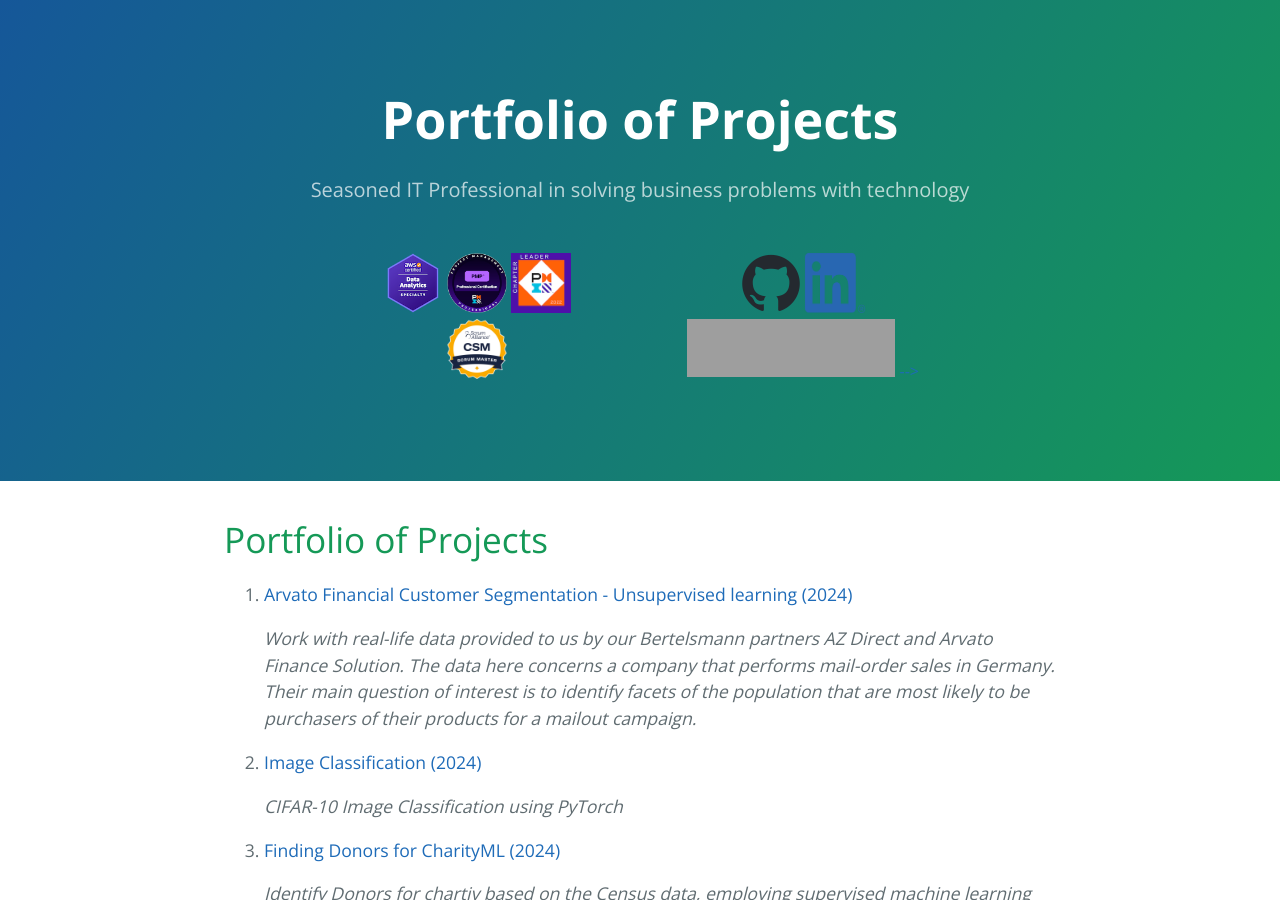
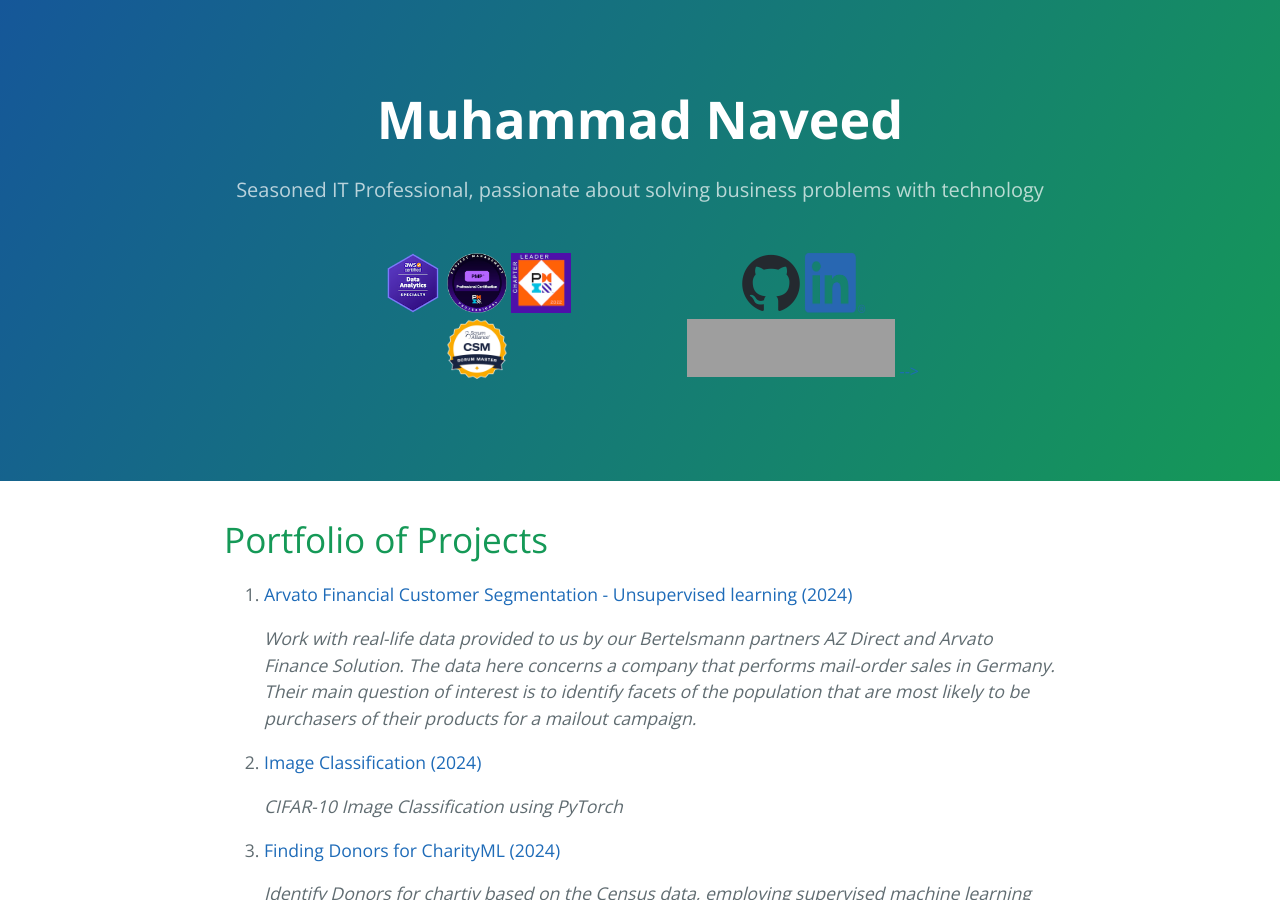
Before and after one commit to mdeevan/mdeevan.github.io, a Jekyll site: the page built from index.md, in a window 1280 px wide and 900 px high. Built offline with Jekyll 4.4.1, drawn with Linux system fonts in a browser that asks for light colours; our own code applies the rules of GitHub Pages for plain Markdown files; grey boxes are pictures that could not be loaded.

Commit message:
update to main page

```diff
--- a/_config.yml
+++ b/_config.yml
@@ -1,5 +1,5 @@
 title: Muhammad Naveed
-description:  Seasoned IT Professional in solving business problems with technology
+description:  Seasoned IT Professional, passionate about solving business problems with technology
 show_downloads: true
 google_analytics:
 theme: jekyll-theme-cayman
--- a/_layouts/default.html
+++ b/_layouts/default.html
@@ -16,7 +16,8 @@
     <a id="skip-to-content" href="#content">Skip to the content.</a>
 
     <header class="page-header" role="banner">
-      <h1 class="project-name">{{ page.title | default: site.title | default: site.github.repository_name }}</h1>
+      <!-- <h1 class="project-name">{{ page.title | default: site.title | default: site.github.repository_name }}</h1> -->
+      <h1 class="project-name">Muhammad Naveed</h1>
       <h2 class="project-tagline">{{ page.description | default: site.description | default: site.github.project_tagline }}</h2>
       <div style="width: 60%; overflow: hidden; margin:0 auto;" >
 
```
